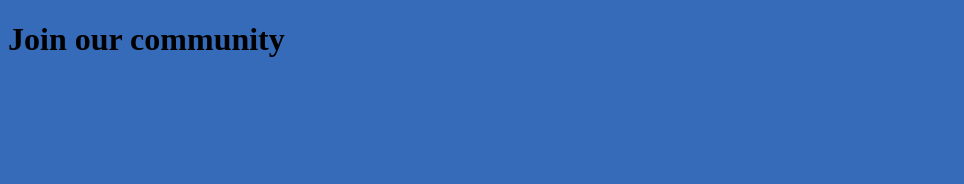
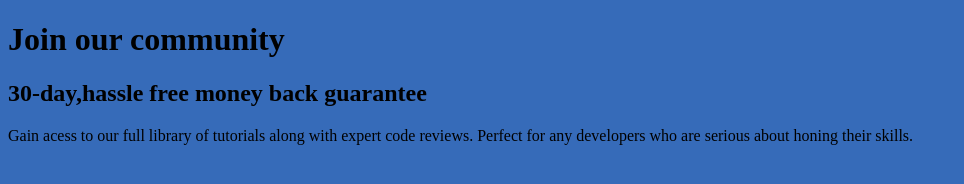
Before and after one commit to IamGuneet/Sub-exit-page, a plain HTML site: page index.html in a window 1280 px wide. Shown: the whole page, without its empty margins (0-964 px from the left). Drawn offline with Linux system fonts and the light colour scheme.

Commit message:
heading text done

```diff
--- a/index.html
+++ b/index.html
@@ -11,6 +11,10 @@
     <div class="page">
         <div class="top">
             <h1 class="heading">Join our community</h1>
+            <h2 class="subHeading">30-day,hassle free money back guarantee</h2>
+           <p class="para1">Gain acess to our full library of tutorials along with expert code reviews.
+                            Perfect for any developers who are serious about honing their skills.
+           </p>
         </div>
         <div class="bottom">
             <div class="bottom1"></div>
```
